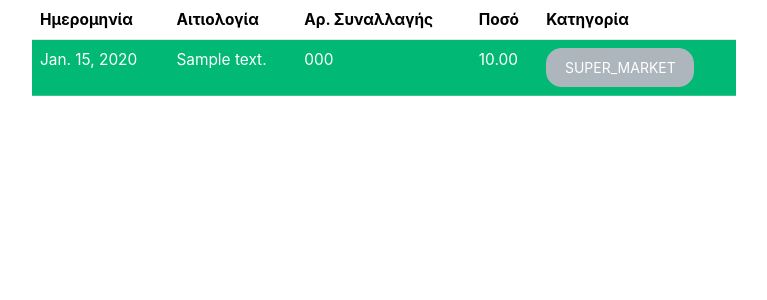
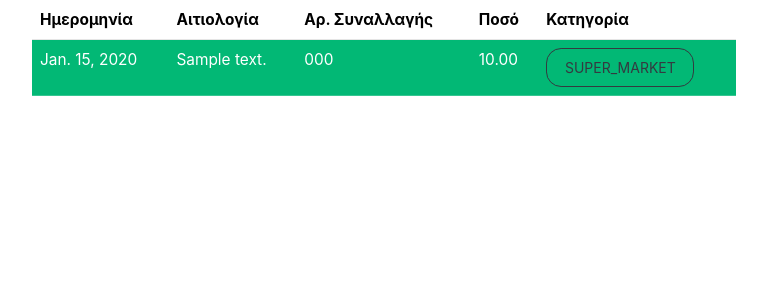
Before and after one commit to Maxcode123/household-economics, a Django app: page /transactions/ in a window 1280 px wide. Shown: the top 300 px of the page, without its empty margins (256-1023 px from the left). Run offline with Django 5.2, Linux system fonts and the light colour scheme; data comes from the database, SQL or seed files in the repository; tables that the repository leaves empty hold one stand-in row (values such as "Sample post"); some libraries are stand-ins or nearby versions.

Commit message:
Changes category button in transaction index page

```diff
--- a/templates/transactions/index.html
+++ b/templates/transactions/index.html
@@ -26,7 +26,7 @@
                     <td>{{ transaction.amount }}</td>
                     <td>
                         <div>
-                            <button class='btn btn-secondary' type="submit" onClick='location.href="{% url 'update-transaction-category-view' transaction.id %}"'>
+                            <button class="btn btn-outline-dark" type="submit" onClick='location.href="{% url 'update-transaction-category-view' transaction.id %}"'>
                             {{ transaction.category.name }}
                             </button>
                         </div>
```
